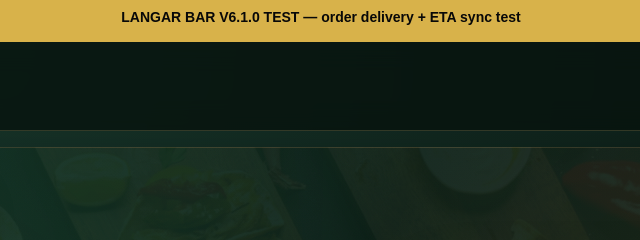
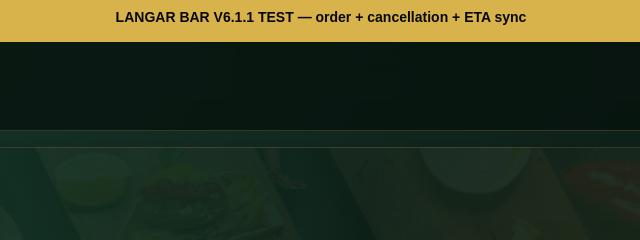
Before and after one commit to Langar-Bar/Langar-Bar-Croatia, a website: page app-v610.html in a window 1280 px wide. Shown: the top 240 px of the page, 319-959 px from the left. Drawn offline with nearby package versions, Linux system fonts and the light colour scheme; no server answers.

Commit message:
Refresh customer preview to V6.1.1 cancellation verification

```diff
--- a/app-v610.html
+++ b/app-v610.html
@@ -1,2 +1,2 @@
 <!doctype html>
-<html lang="en"><head><meta charset="utf-8"><meta name="viewport" content="width=device-width,initial-scale=1,viewport-fit=cover"><title>Langar Bar V6.1.0 Test</title><style>html,body{margin:0;height:100%;background:#07120e}#bar{height:42px;box-sizing:border-box;padding:9px 12px;background:#d8b24a;color:#080808;font:900 14px Arial;text-align:center}iframe{border:0;width:100%;height:calc(100% - 42px);display:block}</style></head><body><div id="bar">LANGAR BAR V6.1.0 TEST — order delivery + ETA sync test</div><iframe id="app" src="index.html?v=610test" allow="clipboard-read;clipboard-write;notifications;autoplay"></iframe><script>const f=document.getElementById('app');f.addEventListener('load',()=>{try{const d=f.contentDocument;const s=d.createElement('script');s.src='js/client-v610.js?v=610';d.body.appendChild(s)}catch(e){document.getElementById('bar').textContent='V6.1.0 preview injection failed: '+e.message}});</script></body></html>
+<html lang="en"><head><meta charset="utf-8"><meta name="viewport" content="width=device-width,initial-scale=1,viewport-fit=cover"><title>Langar Bar V6.1.1 Test</title><style>html,body{margin:0;height:100%;background:#07120e}#bar{height:42px;box-sizing:border-box;padding:9px 12px;background:#d8b24a;color:#080808;font:900 14px Arial;text-align:center}iframe{border:0;width:100%;height:calc(100% - 42px);display:block}</style></head><body><div id="bar">LANGAR BAR V6.1.1 TEST — order + cancellation + ETA sync</div><iframe id="app" src="index.html?v=611test" allow="clipboard-read;clipboard-write;notifications;autoplay"></iframe><script>const f=document.getElementById('app');f.addEventListener('load',()=>{try{const d=f.contentDocument;const s=d.createElement('script');s.src='js/client-v610.js?v=611';d.body.appendChild(s)}catch(e){document.getElementById('bar').textContent='V6.1.1 preview injection failed: '+e.message}});</script></body></html>
```
